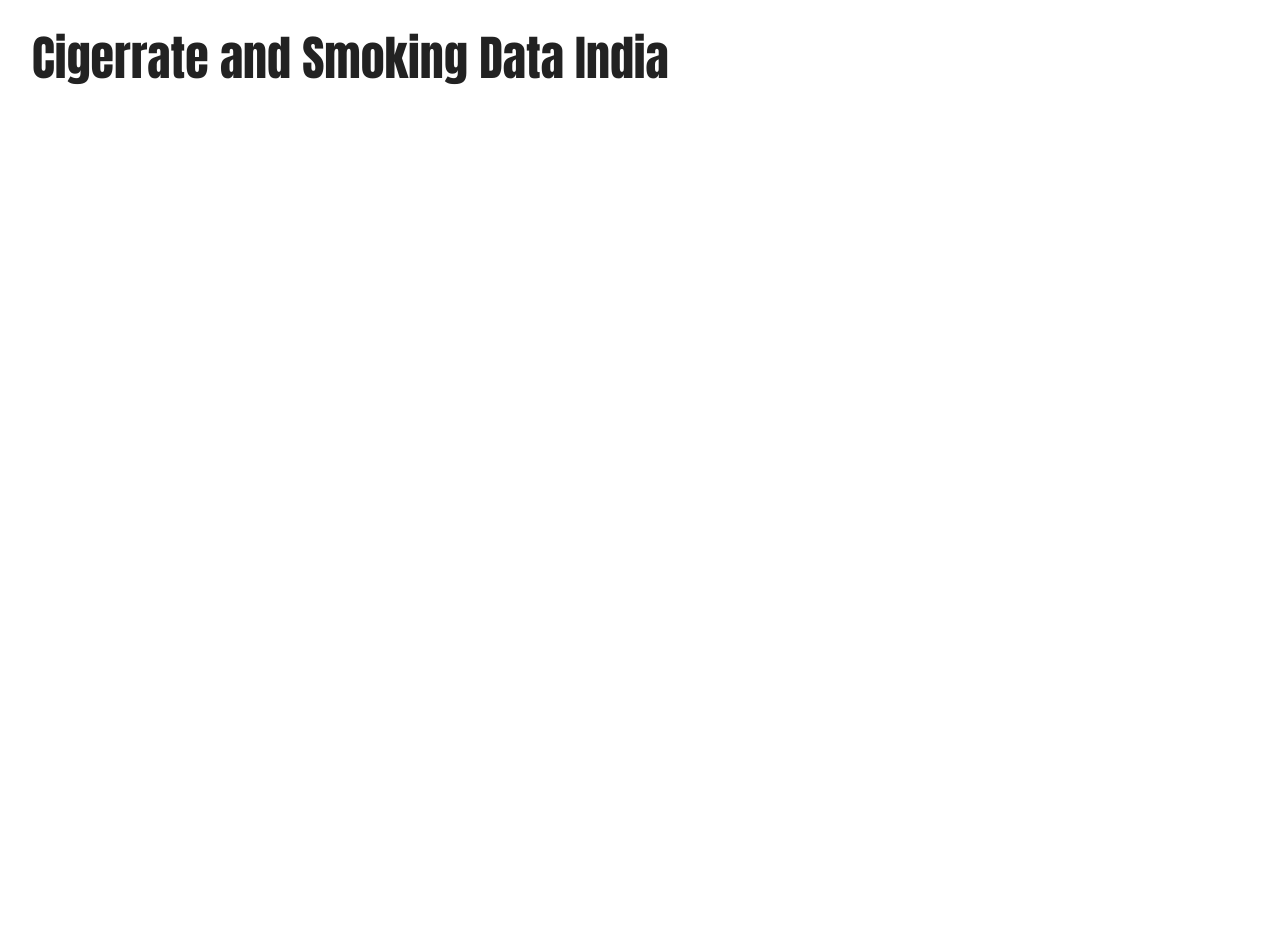
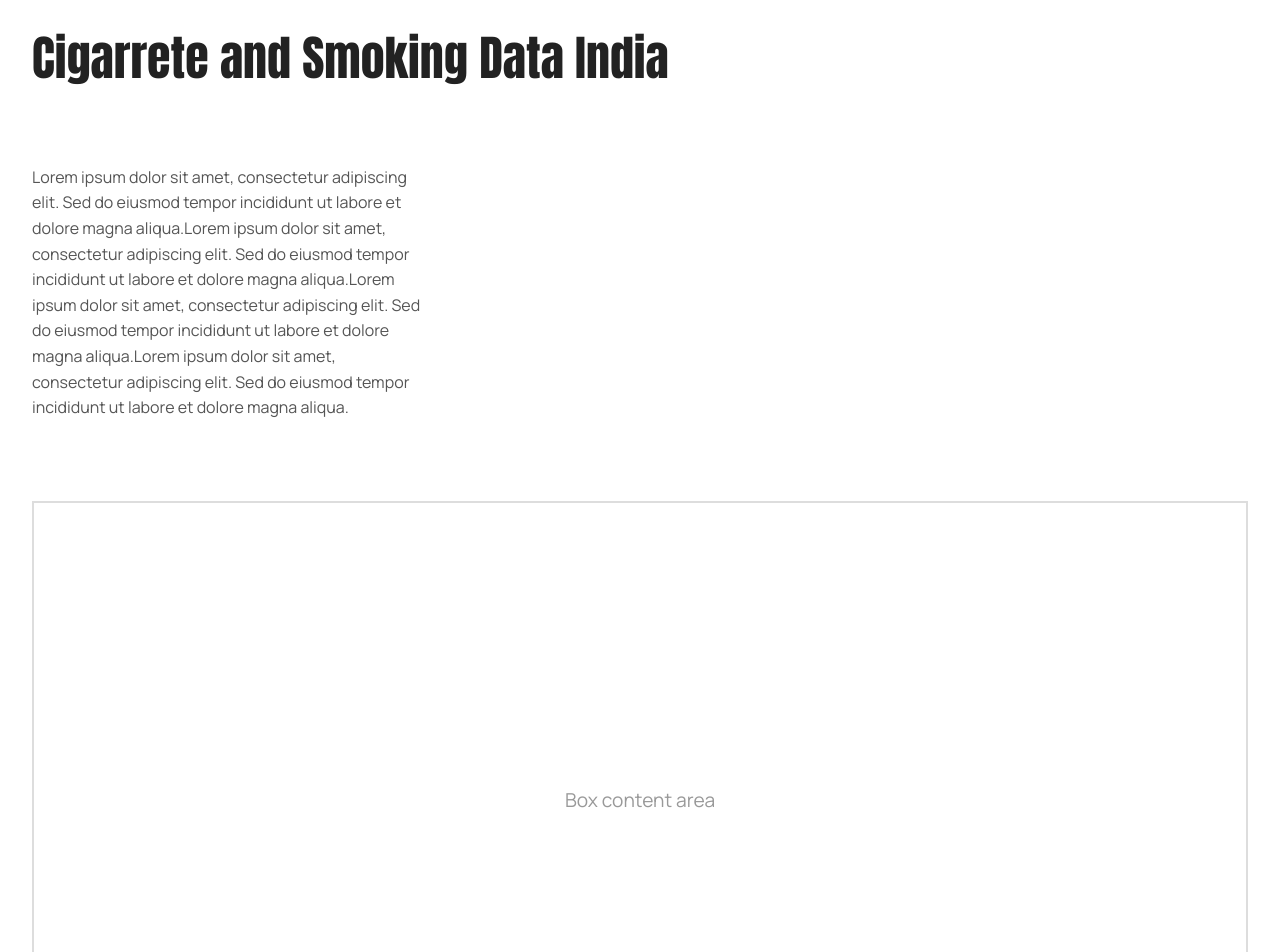
Before and after one commit to bukil/MAPA, a React (Vite) app: page / in a window 1280 px wide. Shown: the top 952 px of the page. Before the commit the page ends 832 px from the top, so only its background shows below. Built offline with nearby package versions, Linux system fonts and the light colour scheme.

Commit message:
check
check

```diff
--- a/index.html
+++ b/index.html
@@ -6,7 +6,7 @@
     <meta name="viewport" content="width=device-width, initial-scale=1.0" />
     <link rel="preconnect" href="https://fonts.googleapis.com">
     <link rel="preconnect" href="https://fonts.gstatic.com" crossorigin>
-    <link href="https://fonts.googleapis.com/css2?family=Anton&display=swap" rel="stylesheet">
+    <link href="https://fonts.googleapis.com/css2?family=Anton&family=Manrope:wght@400;500;600;700&display=swap" rel="stylesheet">
   <title>Smoking Data Visualisation</title>
   </head>
   <body>
--- a/src/App.jsx
+++ b/src/App.jsx
@@ -4,8 +4,17 @@ function App() {
   return (
     <main style={{ minHeight: '100vh', background: '#fff', margin: 0 }}>
       <h1 style={{ fontSize: '3rem', fontWeight: 'bold', color: '#222', textAlign: 'left', marginTop: '2rem', marginBottom: '2rem', marginLeft: '2rem', fontFamily: 'Anton, sans-serif' }}>
-        Cigerrate and Smoking Data India
+        Cigarrete and Smoking Data India
       </h1>
+      <div style={{ display: 'grid', gridTemplateColumns: '1fr 1fr 1fr', gap: '1rem', padding: '2rem' }}>
+        <div style={{ fontFamily: 'Manrope, sans-serif', fontSize: '1rem', color: '#555', lineHeight: '1.6' }}>
+          <p>Lorem ipsum dolor sit amet, consectetur adipiscing elit. Sed do eiusmod tempor incididunt ut labore et dolore magna aliqua.Lorem ipsum dolor sit amet, consectetur adipiscing elit. Sed do eiusmod tempor incididunt ut labore et dolore magna aliqua.Lorem ipsum dolor sit amet, consectetur adipiscing elit. Sed do eiusmod tempor incididunt ut labore et dolore magna aliqua.Lorem ipsum dolor sit amet, consectetur adipiscing elit. Sed do eiusmod tempor incididunt ut labore et dolore magna aliqua.</p>
+        </div>
+
+      </div>
+      <div style={{ margin: '2rem', height: '600px', border: '2px solid #ddd', borderRadius: '0px', display: 'flex', alignItems: 'center', justifyContent: 'center' }}>
+        <p style={{ fontFamily: 'Manrope, sans-serif', color: '#999', fontSize: '1.2rem' }}>Box content area</p>
+      </div>
     </main>
   )
 }
```
